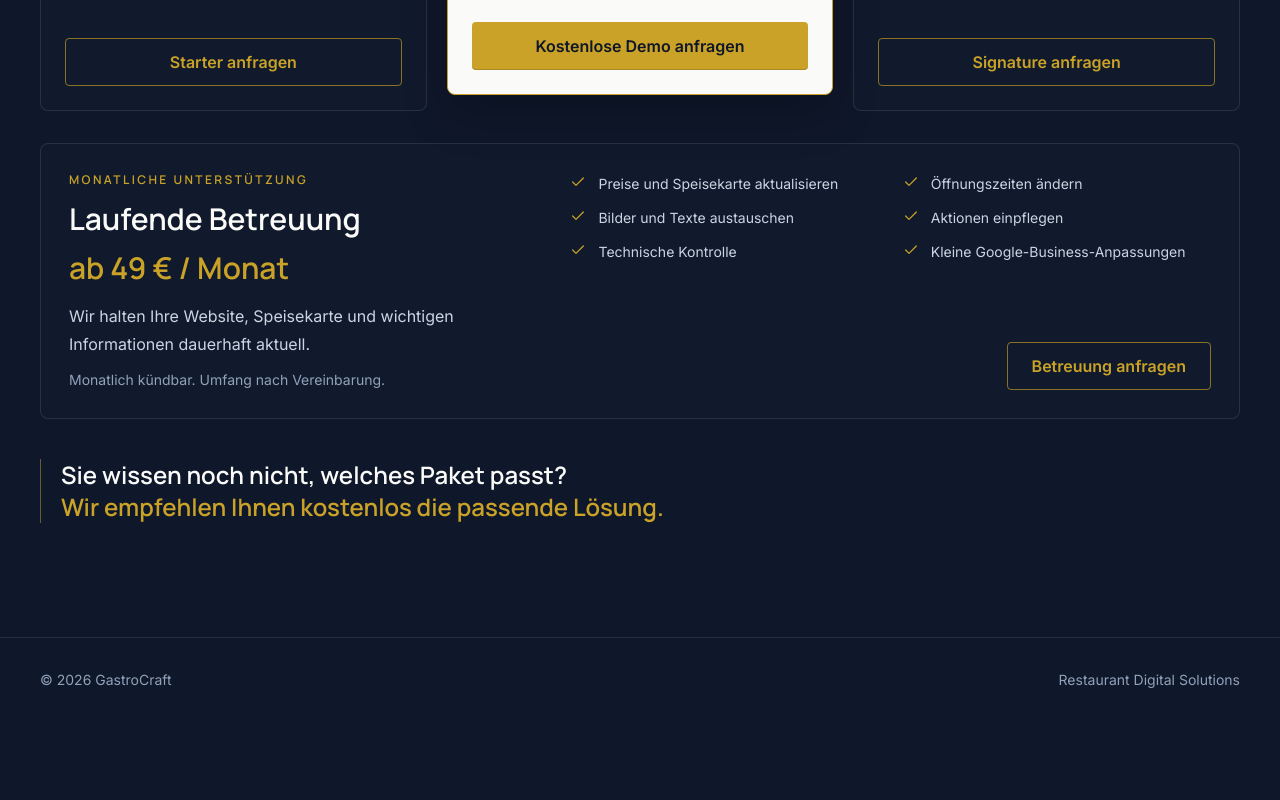
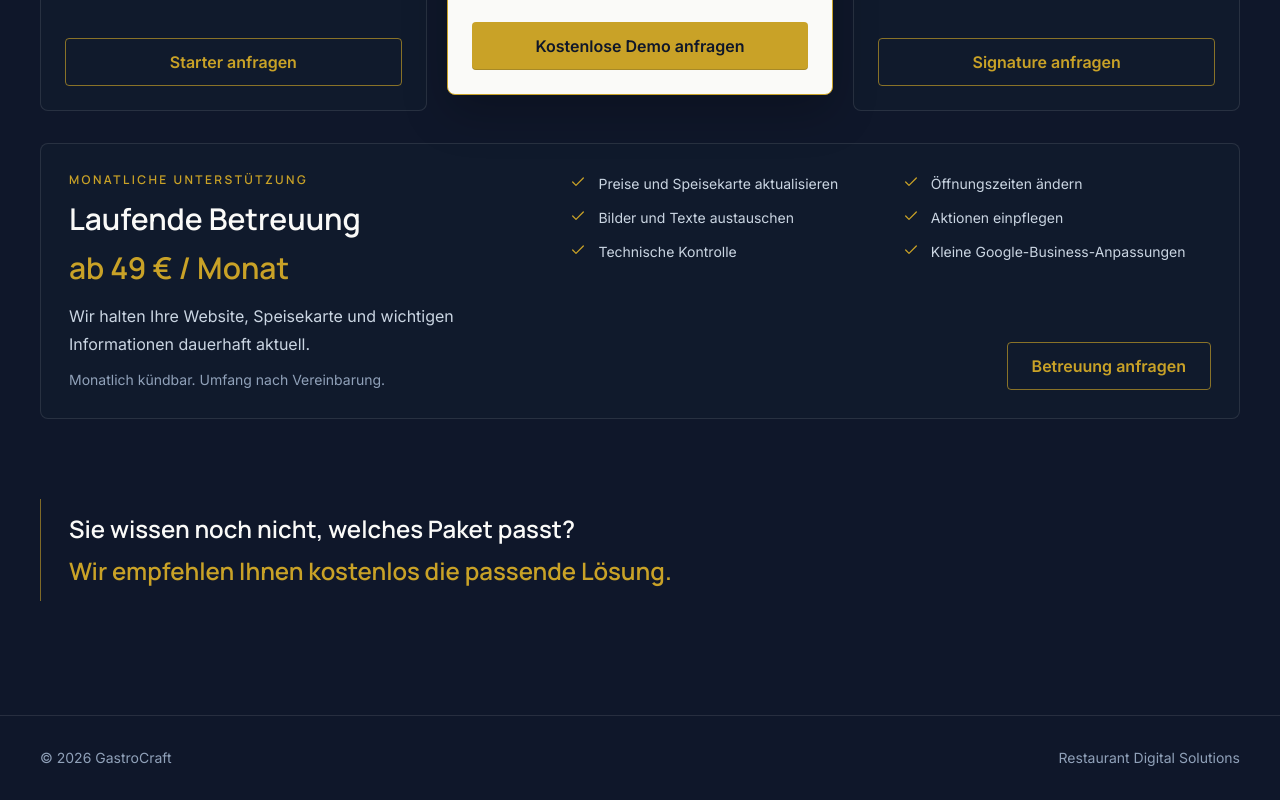
Before and after one commit to parvladimir/gastrocraft, a Next.js app: page / in a window 1280 px wide. Shown: the part 4722-5522 px from the top of the page. Before the commit the page ends 5444 px from the top, so only its background shows below. Built offline with nearby package versions, Linux system fonts and the light colour scheme.

Commit message:
fix: improve packages closing statement spacing

```diff
--- a/components/sections/packages-section.tsx
+++ b/components/sections/packages-section.tsx
@@ -60,10 +60,10 @@ export function PackagesSection() {
 
         <SupportBlock />
 
-        <div className="mt-10 max-w-3xl border-l border-premium-gold/50 pl-5">
-          <p className="font-heading text-xl font-semibold leading-8 text-warm-white sm:text-2xl">
+        <div className="mt-14 max-w-3xl border-l border-premium-gold/60 py-2 pl-6 sm:mt-16 sm:py-3 lg:mt-20 lg:pl-7">
+          <p className="font-heading text-xl font-semibold leading-8 text-warm-white sm:text-2xl sm:leading-9">
             Sie wissen noch nicht, welches Paket passt?
-            <span className="block text-premium-gold">
+            <span className="mt-1 block text-premium-gold sm:mt-1.5">
               Wir empfehlen Ihnen kostenlos die passende Lösung.
             </span>
           </p>
```
